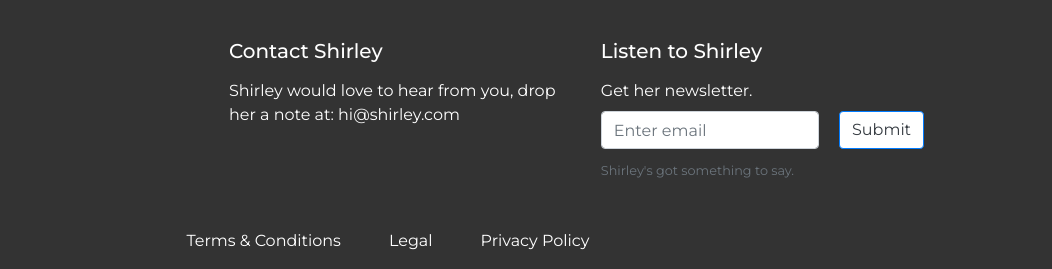
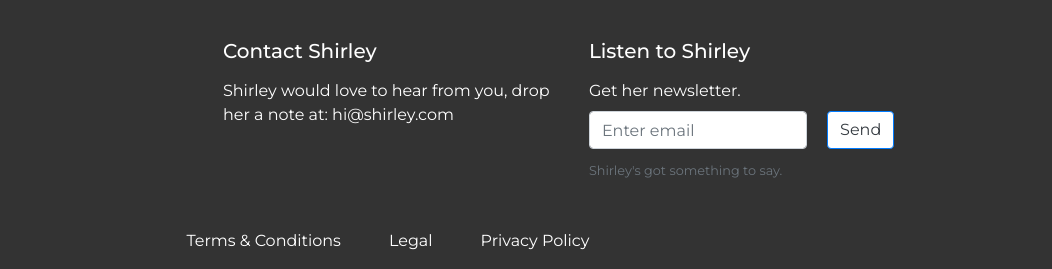
Before and after one commit to Eurelian/modestShirley, a plain HTML site: page breakfast.html in a window 1280 px wide. Shown: the part 1352-1621 px from the top of the page, 228-1280 px from the left. Drawn offline with nearby package versions, Linux system fonts and the light colour scheme.

Commit message:
Changed Submit to Send in footer newsletter buttons

```diff
--- a/breakfast.html
+++ b/breakfast.html
@@ -267,7 +267,7 @@
                         <div class="row">
                             <div class="col">
                                 <input type="email" class="form-control mb-2 mr-3" id="exampleInputEmail1" aria-describedby="emailHelp" placeholder="Enter email">
-                                <button type="submit" class="btn btn-primary bg-white text-dark mb-2 d-lg-inline-block">Submit</button>
+                                <button type="submit" class="btn btn-primary bg-white text-dark mb-2 d-lg-inline-block">Send</button>
                             </div>
                         </div>
 
```
Also changed, not shown: dessert.html (+1 -1 lines), dinner.html (+1 -1 lines), index.html (+1 -1 lines), lunch.html (+1 -1 lines).
